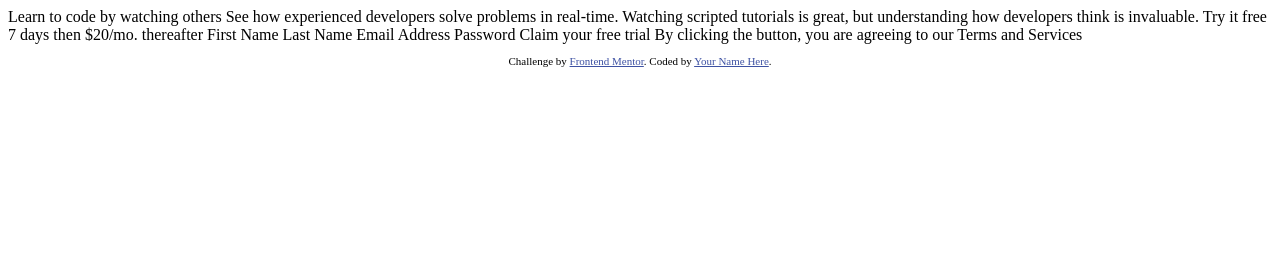
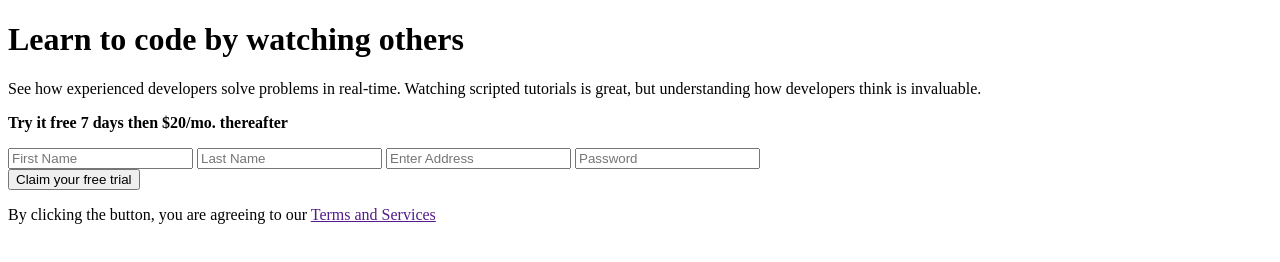
Before and after one commit to Just9krish/Intro-component, a plain HTML site: page index.html in a window 1280 px wide. Drawn offline with Linux system fonts and the light colour scheme.

Commit message:
completed with html

```diff
--- a/index.html
+++ b/index.html
@@ -1,42 +1,66 @@
 <!DOCTYPE html>
 <html lang="en">
   <head>
-  <meta charset="UTF-8">
-  <meta name="viewport" content="width=device-width, initial-scale=1.0"> <!-- displays site properly based on user's device -->
+    <meta charset="UTF-8" />
+    <meta name="viewport" content="width=device-width, initial-scale=1.0" />
+    <!-- displays site properly based on user's device -->
 
-  <link rel="icon" type="image/png" sizes="32x32" href="./images/favicon-32x32.png">
+    <link
+      rel="icon"
+      type="image/png"
+      sizes="32x32"
+      href="./images/favicon-32x32.png"
+    />
 
     <title>Frontend Mentor | Intro component with sign up form</title>
 
     <!-- Feel free to remove these styles or customise in your own stylesheet 👍 -->
     <style>
-    .attribution { font-size: 11px; text-align: center; }
-    .attribution a { color: hsl(228, 45%, 44%); }
+      .attribution {
+        font-size: 11px;
+        text-align: center;
+      }
+      .attribution a {
+        color: hsl(228, 45%, 44%);
+      }
     </style>
   </head>
   <body>
+    <main class="main">
+      <div class="landing__text">
+        <h1>Learn to code by watching others</h1>
+        <p>
+          See how experienced developers solve problems in real-time. Watching
+          scripted tutorials is great, but understanding how developers think is
+          invaluable.
+        </p>
+      </div>
 
-  Learn to code by watching others
+      <div class="content">
+        <div class="try__text">
+          <p><b>Try it free 7 days then $20/mo. thereafter</b></p>
+        </div>
 
-  See how experienced developers solve problems in real-time. Watching scripted tutorials is great,
-  but understanding how developers think is invaluable.
-
-  Try it free 7 days then $20/mo. thereafter
-
-  First Name
-  Last Name
-  Email Address
-  Password
-
-  Claim your free trial
-
-  By clicking the button, you are agreeing to our Terms and Services
-
+        <div class="form">
+          <form action="#" >
+            <input type="text" placeholder="First Name">
+            <input type="text" placeholder="Last Name">
+            <input type="email"  placeholder="Enter Address">
+            <input type="password"  placeholder="Password">
+          </form>
+          <button>Claim your free trial</button>
+          <p class="terms">By clicking the button, you are agreeing to our <a class="terms-link" target="_blank" href="">Terms and Services</a></p>
+        </div>
+      </div>
+    </main>
+<!--
     <footer>
       <p class="attribution">
-      Challenge by <a href="https://www.frontendmentor.io?ref=challenge" target="_blank">Frontend Mentor</a>.
-      Coded by <a href="#">Your Name Here</a>.
+        Challenge by
+        <a href="https://www.frontendmentor.io?ref=challenge" target="_blank"
+          >Frontend Mentor</a
+        >. Coded by <a href="#">Your Name Here</a>.
       </p>
-  </footer>
+    </footer> -->
   </body>
 </html>
```
Lines whose indentation alone changed are shown as unchanged.
